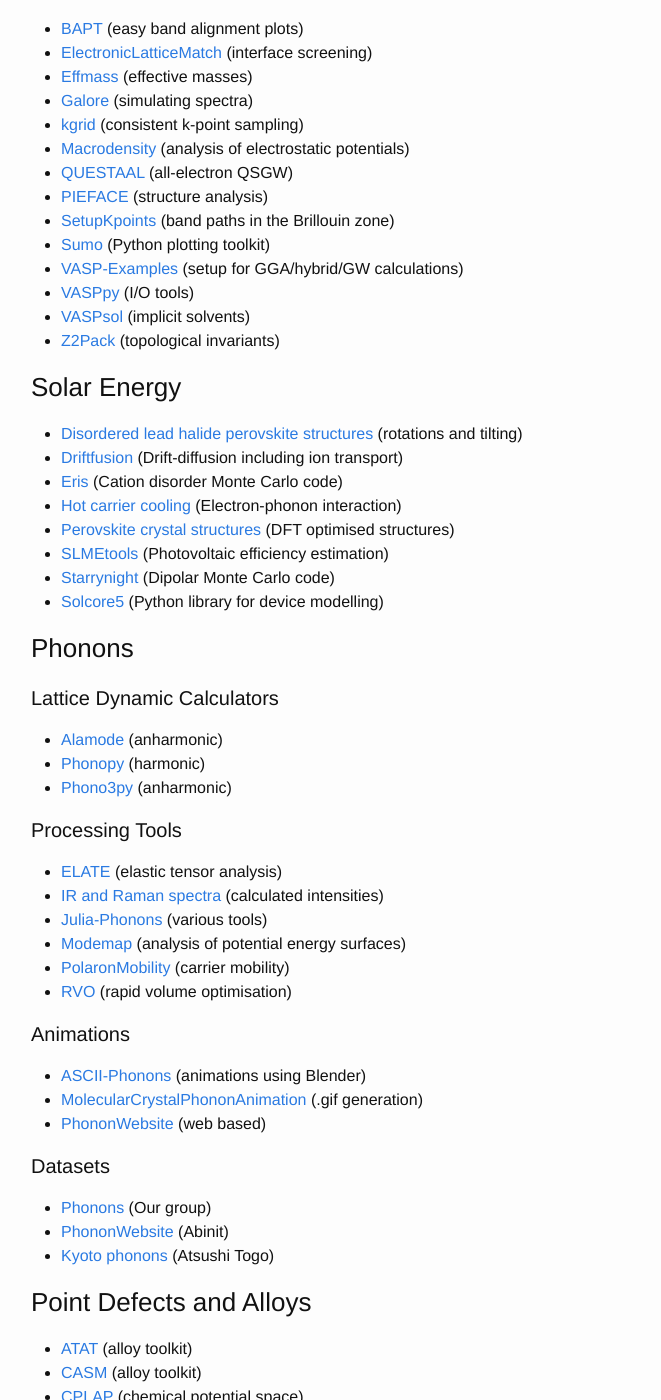
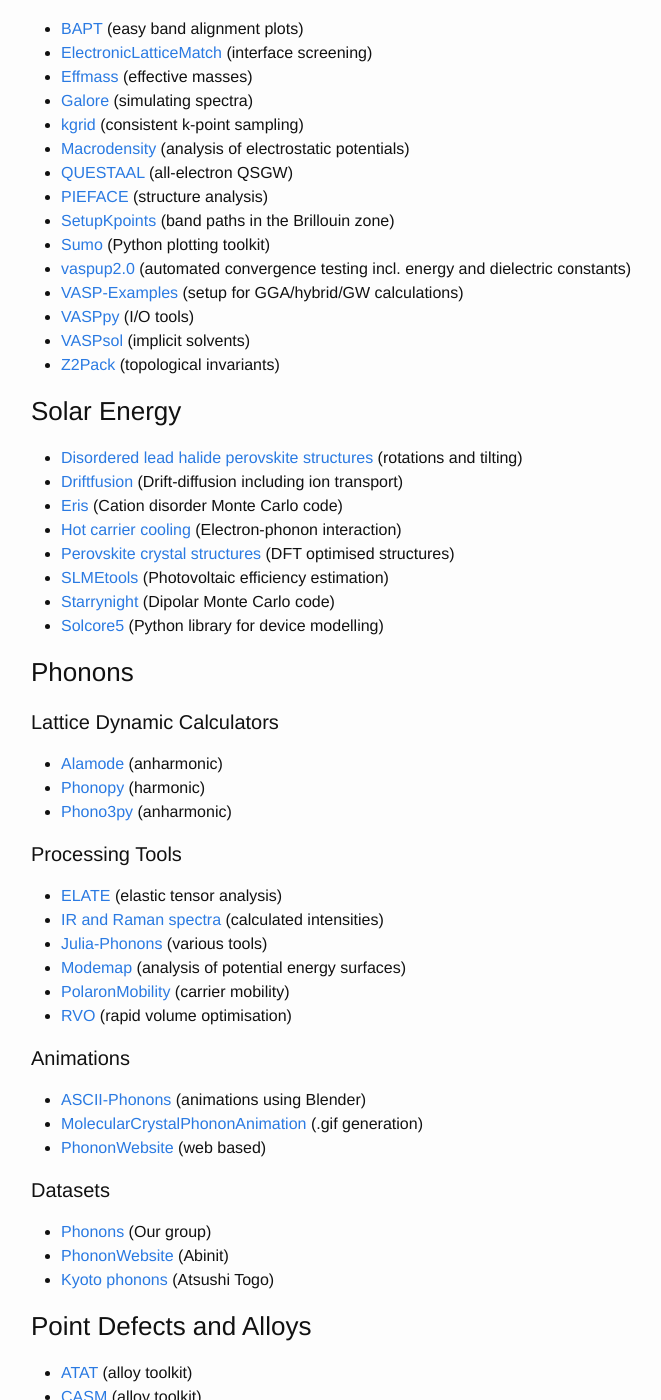
Before and after one commit to WMD-group/WMD-group.github.io, a Jekyll site: the page built from d_links.md, in a window 1280 px wide and 1400 px high, scrolled down 1392 px. Shown: the whole window, without its empty margins (239-900 px from the left). Built offline with Jekyll 4.4.1, drawn with Linux system fonts in a browser that asks for light colours; some of the changed text lies outside the part shown.

Commit message:
Update d_links.md

```diff
--- a/d_links.md
+++ b/d_links.md
@@ -67,6 +67,7 @@
 * [PIEFACE](https://github.com/jcumby/PIEFACE) (structure analysis)
 * [SetupKpoints](https://github.com/keeeto/SetupKpoints) (band paths in the Brillouin zone)
 * [Sumo](https://github.com/SMTG-UCL/sumo) (Python plotting toolkit)
+* [vaspup2.0](https://github.com/kavanase/vaspup2.0) (automated convergence testing incl. energy and dielectric constants)
 * [VASP-Examples](https://github.com/JMSkelton/VASP-Examples) (setup for GGA/hybrid/GW calculations)
 * [VASPpy](https://github.com/bjmorgan/vasppy) (I/O tools)
 * [VASPsol](https://github.com/henniggroup/VASPsol) (implicit solvents)
@@ -120,6 +121,7 @@
 * [SC-FERMI](https://github.com/jbuckeridge/sc-fermi) (self-consistent concentrations)
 * [SOD](https://github.com/Grau-CrespoGroup/sod) (partial occupancy and solid-solutions)
 * [Transformer](https://github.com/JMSkelton/Transformer) (structure generator)
+* [DefectsWithTheBoys](https://github.com/kavanase/DefectsWithTheBoys) (defect calculation pre and post-processing)
 
 #### Charged Defect Corrections
 
```
